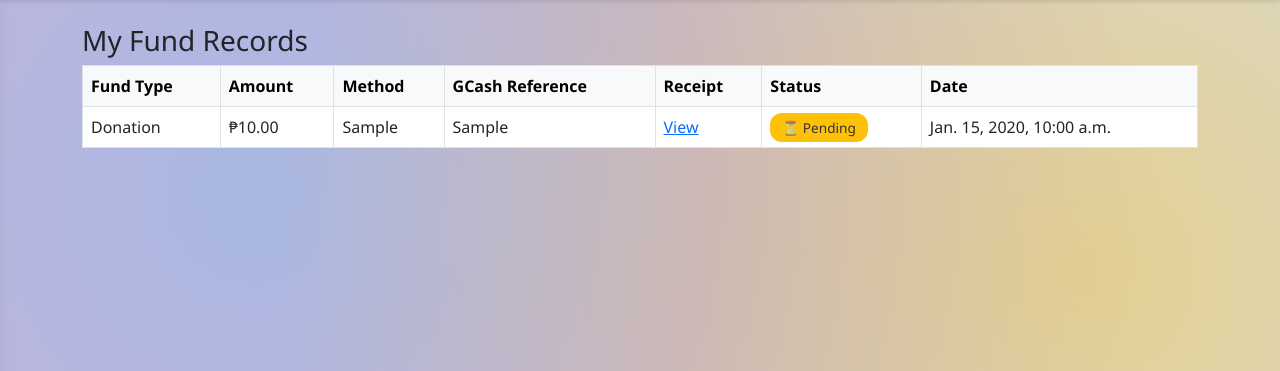
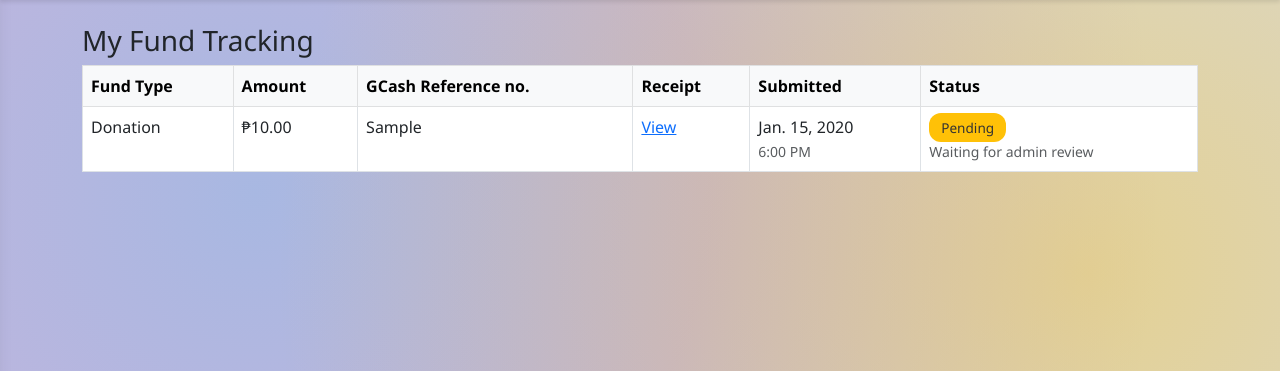
Before and after one commit to Kenn22749/foursquare_church, a Django app: page /history/ in a window 1280 px wide. Shown: the part 127-498 px from the top of the page. Run offline with Django 5.2, Linux system fonts and the light colour scheme; a user stored in the database is signed in; tables that the repository leaves empty hold one stand-in row (values such as "Sample post").

Commit message:
Fixed time and date and adjusted UI

```diff
--- a/core/settings.py
+++ b/core/settings.py
@@ -103,7 +103,9 @@ AUTH_PASSWORD_VALIDATORS = [
 # INTERNATIONALIZATION
 # -------------------------
 LANGUAGE_CODE = "en-us"
-TIME_ZONE = "UTC"
+
+TIME_ZONE = "Asia/Manila"
+
 USE_I18N = True
 USE_TZ = True
 
--- a/main/templates/admin_ui/dashboard.html
+++ b/main/templates/admin_ui/dashboard.html
@@ -58,7 +58,7 @@
 
     <div class="dashboard-card upcoming">
       <div class="icon">💹</div>
-      <h3>Fund Tracking</h3>
+      <h3>Donations</h3>
       <p>Coming soon</p>
     </div>
 
--- a/main/templates/donations/history.html
+++ b/main/templates/donations/history.html
@@ -2,80 +2,109 @@
 {% block content %}
 
 <style>
-  .badge-approved {
-    background-color: #28a745;
-    color: white;
-    padding: 5px 12px;
-    border-radius: 12px;
-    font-size: 0.85rem;
-    font-weight: 500;
-  }
+.badge-approved{
+  background:#28a745;
+  color:#fff;
+  padding:5px 12px;
+  border-radius:12px;
+  font-size:.85rem;
+}
 
-  .badge-pending {
-    background-color: #ffc107;
-    color: #333;
-    padding: 5px 12px;
-    border-radius: 12px;
-    font-size: 0.85rem;
-    font-weight: 500;
-  }
+.badge-pending{
+  background:#ffc107;
+  color:#333;
+  padding:5px 12px;
+  border-radius:12px;
+  font-size:.85rem;
+}
 
-  .badge-rejected {
-    background-color: #dc3545;
-    color: white;
-    padding: 5px 12px;
-    border-radius: 12px;
-    font-size: 0.85rem;
-    font-weight: 500;
-  }
+.badge-rejected{
+  background:#dc3545;
+  color:#fff;
+  padding:5px 12px;
+  border-radius:12px;
+  font-size:.85rem;
+}
 </style>
 
-<h3>My Fund Records</h3>
+<h3>My Fund Tracking</h3>
 
-<table class="table table-bordered table-hover">
+<table class="table table-bordered table-hover bg-white">
   <thead class="table-light">
     <tr>
       <th>Fund Type</th>
       <th>Amount</th>
-      <th>Method</th>
-      <th>GCash Reference</th>
+      <th>GCash Reference no.</th>
       <th>Receipt</th>
+      <th>Submitted</th>
       <th>Status</th>
-      <th>Date</th>
     </tr>
   </thead>
 
   <tbody>
   {% for d in donations %}
     <tr>
+
       <td>{{ d.fund_type }}</td>
+
       <td>₱{{ d.amount }}</td>
-      <td>{{ d.method }}</td>
+
       <td>{{ d.gcash_reference|default:"N/A" }}</td>
 
       <td>
         {% if d.receipt_image %}
-          <a href="{{ d.receipt_image.url }}" target="_blank" class="text-primary">View</a>
+          <a href="{{ d.receipt_image.url }}" target="_blank">View</a>
         {% else %}
-          <span class="text-muted">N/A</span>
+          N/A
         {% endif %}
       </td>
 
       <td>
-        {% if d.status == "Verified" %}
-          <span class="badge-approved">✓ Verified</span>
-        {% elif d.status == "Rejected" %}
-          <span class="badge-rejected">✕ Rejected</span>
-        {% else %}
-          <span class="badge-pending">⏳ Pending</span>
-        {% endif %}
+        {{ d.created_at|date:"M. d, Y" }}<br>
+        <small class="text-muted">
+          {{ d.created_at|date:"g:i A" }}
+        </small>
       </td>
 
-      <td>{{ d.created_at|date:"M. d, Y, g:i a" }}</td>
+      <td>
+
+        {% if d.status == "Verified" %}
+
+          <span class="badge-approved">Approved</span><br>
+
+          <small class="text-muted">
+            {{ d.verified_at|date:"M. d, Y" }}<br>
+            {{ d.verified_at|date:"g:i A" }}
+          </small>
+
+        {% elif d.status == "Rejected" %}
+
+          <span class="badge-rejected">Rejected</span><br>
+
+          <small class="text-muted">
+            {{ d.verified_at|date:"M. d, Y" }}<br>
+            {{ d.verified_at|date:"g:i A" }}
+          </small>
+
+        {% else %}
+
+          <span class="badge-pending">Pending</span><br>
+
+          <small class="text-muted">
+            Waiting for admin review
+          </small>
+
+        {% endif %}
+
+      </td>
+
     </tr>
+
   {% empty %}
     <tr>
-      <td colspan="7" class="text-center text-muted py-4">No fund records yet</td>
+      <td colspan="6" class="text-center text-muted py-4">
+        No fund records yet
+      </td>
     </tr>
   {% endfor %}
   </tbody>
--- a/main/urls.py
+++ b/main/urls.py
@@ -60,4 +60,5 @@ path('admin_ui/members/<int:pk>/delete/', views_admin.admin_memberprofile_delete
 path('admin_ui/fund-tracking/', views_admin.admin_fundtracking_list, name='admin-fundtracking-list'),
 path('admin_ui/fund-tracking/<int:pk>/verify/', views_admin.admin_fundtracking_verify, name='admin-fundtracking-verify'),
 path('admin_ui/fund-tracking/<int:pk>/reject/', views_admin.admin_fundtracking_reject, name='admin-fundtracking-reject'),
+path('admin_ui/fund-tracking/reset/<int:pk>/', views_admin.admin_fundtracking_reset, name='admin-fundtracking-reset'),
 ]
```
Also changed, not shown: main/templates/admin_ui/fund_tracking/list.html (+49 -8 lines), main/views_admin.py (+13 -0 lines).
